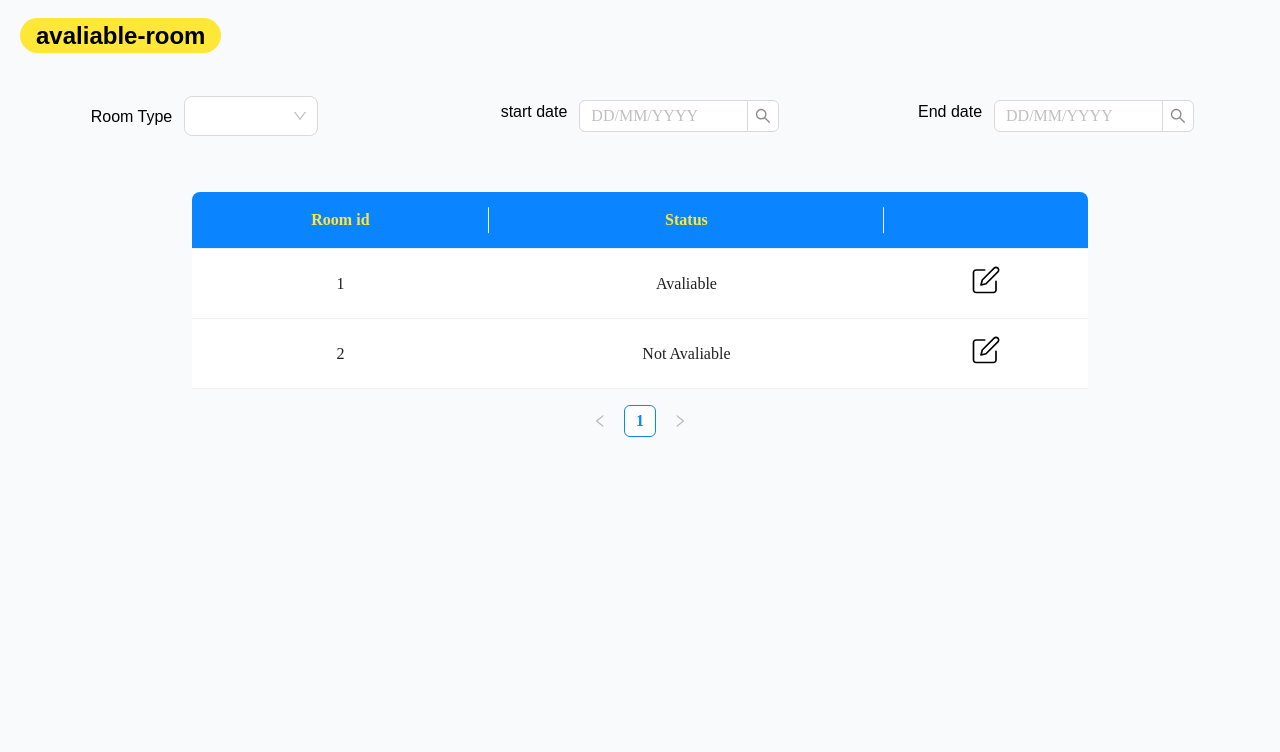
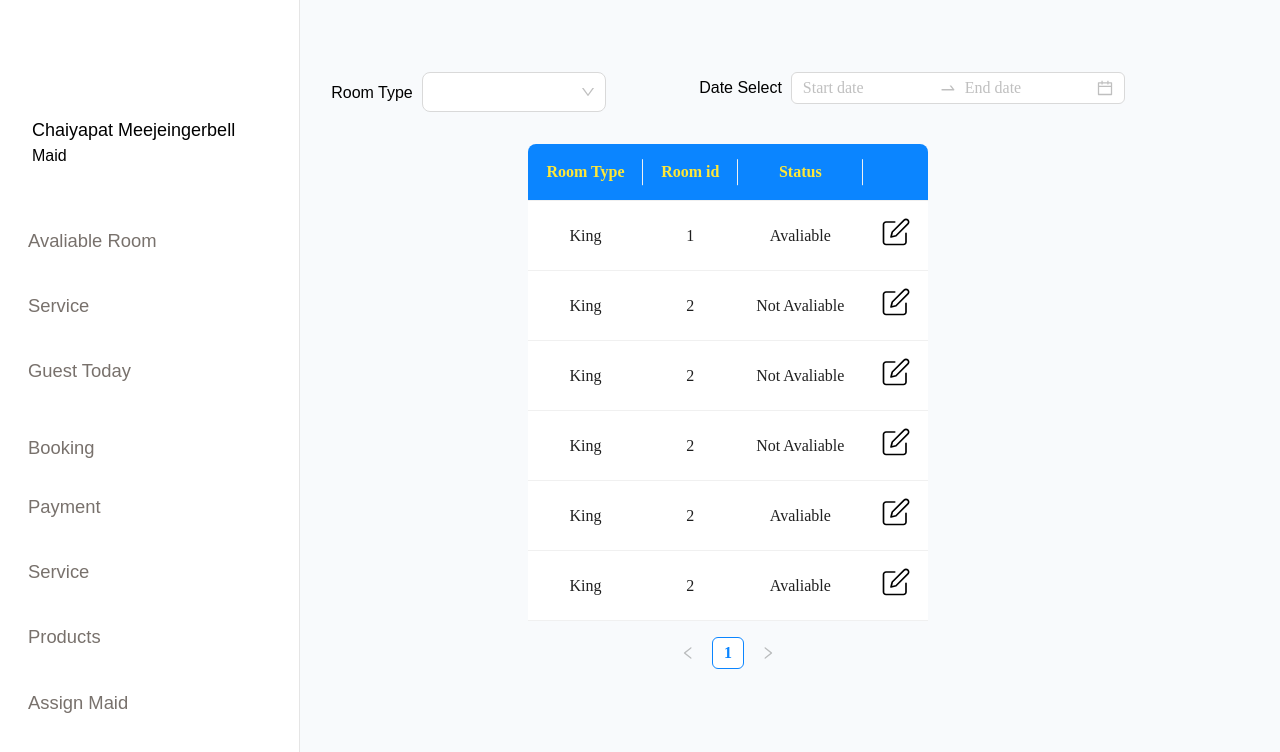
Before and after one commit to ChaiyapatOam/CPE241-FinalProject-Web, a React (Vite) app: page /staff/avaliable-room in a window 1280 px wide. Shown: the top 752 px of the page. Built offline with nearby package versions, Linux system fonts and the light colour scheme; a web font is replaced by a local one.

Commit message:
Update StaffAvaliableRoom

```diff
--- /dev/null
+++ b/src/components/DateTime/index.tsx
@@ -0,0 +1,26 @@
+import React from 'react';
+import { DatePicker, Space } from 'antd';
+import type { DatePickerProps, GetProps } from 'antd';
+
+type RangePickerProps = GetProps<typeof DatePicker.RangePicker>;
+
+const { RangePicker } = DatePicker;
+
+const onOk = (value: DatePickerProps['value'] | RangePickerProps['value']) => {
+  console.log('onOk: ', value);
+};
+
+const App: React.FC = () => (
+  <Space direction="vertical" size={12}>
+    <RangePicker
+      format="YYYY-MM-DD"
+      onChange={(value, dateString) => {
+        console.log('Selected Time: ', value);
+        console.log('Formatted Selected Time: ', dateString);
+      }}
+      onOk={onOk}
+    />
+  </Space>
+);
+
+export default App;
--- a/src/pages/staff/Avaliable_Room/index.tsx
+++ b/src/pages/staff/Avaliable_Room/index.tsx
@@ -4,6 +4,8 @@ import { ColumnsType } from "antd/es/table";
 import { useEffect, useRef, useState } from "react";
 import MyTable from "@/components/Table";
 import ModalForm from "@/components/ModalForm";
+import StaffNavBar from "@/components/StaffNavBar";
+import DateTime from "@/components/DateTime";
 
 const { Search } = Input;
 const { Option } = Select;
@@ -36,14 +38,42 @@ const StaffAvaliableRoom = () => {
     {
       id: "1",
       status: "Avaliable",
+      roomTypeName : "King",
     },
     {
       id: "2",
+      roomTypeName : "King",
       status: "Not Avaliable",
+    },
+    {
+      id: "2",
+      roomTypeName : "King",
+      status: "Not Avaliable",
+    },
+    {
+      id: "2",
+      roomTypeName : "King",
+      status: "Not Avaliable",
+    },
+    {
+      id: "2",
+      roomTypeName : "King",
+      status: "Avaliable",
+    },
+    {
+      id: "2",
+      roomTypeName : "King",
+      status: "Avaliable",
     },
   ];
 
   const columns: ColumnsType = [
+    {
+      title: "Room Type",
+      dataIndex: "roomTypeName",
+      key: "id",
+      align: "center",
+    },
     {
       title: "Room id",
       dataIndex: "id",
@@ -68,9 +98,27 @@ const StaffAvaliableRoom = () => {
               }}
               // className="px-6 border border-primary-blue rounded-xl"
             >
-            <svg xmlns="http://www.w3.org/2000/svg" width="30" height="30" viewBox="0 0 36 36" fill="none">
-              <path d="M16.5 6H6C5.20435 6 4.44129 6.31607 3.87868 6.87868C3.31607 7.44129 3 8.20435 3 9V30C3 30.7956 3.31607 31.5587 3.87868 32.1213C4.44129 32.6839 5.20435 33 6 33H27C27.7956 33 28.5587 32.6839 29.1213 32.1213C29.6839 31.5587 30 30.7956 30 30V19.5" stroke="black" stroke-width="2" stroke-linecap="round" stroke-linejoin="round"/>
-              <path d="M27.75 3.7501C28.3467 3.15336 29.1561 2.81812 30 2.81812C30.8439 2.81812 31.6533 3.15336 32.25 3.7501C32.8467 4.34683 33.182 5.15618 33.182 6.0001C33.182 6.84401 32.8467 7.65336 32.25 8.2501L18 22.5001L12 24.0001L13.5 18.0001L27.75 3.7501Z" stroke="black" stroke-width="2" stroke-linecap="round" stroke-linejoin="round"/>
+              <svg
+                xmlns="http://www.w3.org/2000/svg"
+                width="30"
+                height="30"
+                viewBox="0 0 36 36"
+                fill="none"
+              >
+                <path
+                  d="M16.5 6H6C5.20435 6 4.44129 6.31607 3.87868 6.87868C3.31607 7.44129 3 8.20435 3 9V30C3 30.7956 3.31607 31.5587 3.87868 32.1213C4.44129 32.6839 5.20435 33 6 33H27C27.7956 33 28.5587 32.6839 29.1213 32.1213C29.6839 31.5587 30 30.7956 30 30V19.5"
+                  stroke="black"
+                  stroke-width="2"
+                  stroke-linecap="round"
+                  stroke-linejoin="round"
+                />
+                <path
+                  d="M27.75 3.7501C28.3467 3.15336 29.1561 2.81812 30 2.81812C30.8439 2.81812 31.6533 3.15336 32.25 3.7501C32.8467 4.34683 33.182 5.15618 33.182 6.0001C33.182 6.84401 32.8467 7.65336 32.25 8.2501L18 22.5001L12 24.0001L13.5 18.0001L27.75 3.7501Z"
+                  stroke="black"
+                  stroke-width="2"
+                  stroke-linecap="round"
+                  stroke-linejoin="round"
+                />
               </svg>
             </button>
           </div>
@@ -82,9 +130,14 @@ const StaffAvaliableRoom = () => {
 
   return (
     <>
-      <div className="grid grid-cols-3 justify-center items-center place-items-center gap-4 p-6 ">
-        <div className="col-span-1 w-8/12">
-        <label className="mr-3 w-3/12">Room Type</label>
+      <div className="flex flex-row">
+        <div className="basis-1/5">
+          <StaffNavBar />
+        </div>
+        <div className="basis-4/5">
+          <div className="flex flex-row justify-center">
+            <div className="w-4/12">
+              <label className="">Room Type &nbsp;</label>
               <Select
                 className="w-6/12"
                 size="large"
@@ -98,31 +151,13 @@ const StaffAvaliableRoom = () => {
                 <Option value="2">Deluxe</Option>
               </Select>
             </div>
-        <div className="col-span-1">
-          <label className="mr-3">start date</label>
-          <Search
-            placeholder="DD/MM/YYYY"
-            allowClear
-            onSearch={(onSearch) => {
-              console.log(onSearch);
-            }}
-            style={{ width: 200 }}
-          />
+            <div className="">
+              <label className="">Date Select &nbsp;</label>
+              <DateTime />
             </div>
-        <div className="col-span-1">
-          <label className="mr-3" >End date</label>
-          <Search
-            placeholder="DD/MM/YYYY"
-            allowClear
-            onSearch={(onSearch) => {
-              console.log(onSearch);
-            }}
-            style={{ width: 200 }}
-          />
           </div>
 
-      </div>
-      <div className="px-40">
+          <div className="px-80">
             <MyTable
               dataSource={Room}
               rowKey={(record) => record.id}
@@ -131,7 +166,7 @@ const StaffAvaliableRoom = () => {
           </div>
           <ModalForm
             // title={isEdit ? "Edit Coupon" : "Add Coupon"}
-        title = {"Edit Status"}
+            title={"Edit Status"}
             desc=""
             isopen={openModal}
             setIsOpen={setOpenModal}
@@ -142,76 +177,36 @@ const StaffAvaliableRoom = () => {
               layout="vertical"
               onFinish={(values) => {
                 isEdit ? handleEdit(values) : handleCreate(values);
+
               }}
             >
-          {/* <Form.Item
-            label="Coupon Code"
-            name="code"
-            rules={[{ required: true, message: "Please input Coupon Code!" }]}
-          >
-            <Input type="text" size="large" className="w-full" />
-          </Form.Item>
+              <div className="col-span-1 md:col-span-3 ">
                 <Form.Item
-            label="Discount Percentage"
-            name="discount"
+                  name="Date to change status"
+                  label={<p className="font-bold">Selected Date Range</p>}
                   rules={[
-              { required: true, message: "Please input Discount Percentage!" },
+                    {
+                      required: true,
+                      message: "Please select date !",
+                    },
                   ]}
-          >
-            <Input type="number" size="large" className="w-full" />
-          </Form.Item>
-          <Form.Item
-            label="Amount"
-            name="amount"
-            rules={[{ required: true, message: "Please input Amount!" }]}
-          >
-            <Input type="number" size="large" className="w-full" />
-          </Form.Item> */}
-
-          <div className="col-span-1 md:col-span-3">
-            <Form.Item
-              name="StartDate"
-              label={<p className="font-bold">Start Date</p>}
-              rules={[{ required: true, message: "กรุณากรอกเวลาที่เริ่ม" }]}
                   hasFeedback
                 >
-              <TimePicker
-                size="large"
-                needConfirm={false}
-                minuteStep={15}
-                showNow={false}
-                format="HH:mm"
-                className="w-full"
-              />
-            </Form.Item>
-          </div>
-
-          <div className="col-span-1 md:col-span-3">
-            <Form.Item
-              name="EndDate"
-              label={<p className="font-bold">End Date</p>}
-              rules={[{ required: true, message: "กรุณากรอกเวลาที่สิ้นสุด" }]}
-              hasFeedback
-            >
-              <TimePicker
-                size="large"
-                format="HH:mm"
-                needConfirm={false}
-                minuteStep={15}
-                showNow={false}
-                className="w-full"
-              />
+                  <DateTime />
                 </Form.Item>
               </div>
               <Button
                 onClick={() => {}}
                 htmlType="submit"
-            className="px-6 border border-primary-blue rounded-xl"
+                className="px-6 border border-primary-blue rounded-xl place-self-center "
                 size="large"
-          >Confirm Edit
+              >
+                Confirm Edit
               </Button>
             </Form>
           </ModalForm>
+        </div>
+      </div>
     </>
   );
 };
```
Lines whose indentation alone changed are shown as unchanged.
